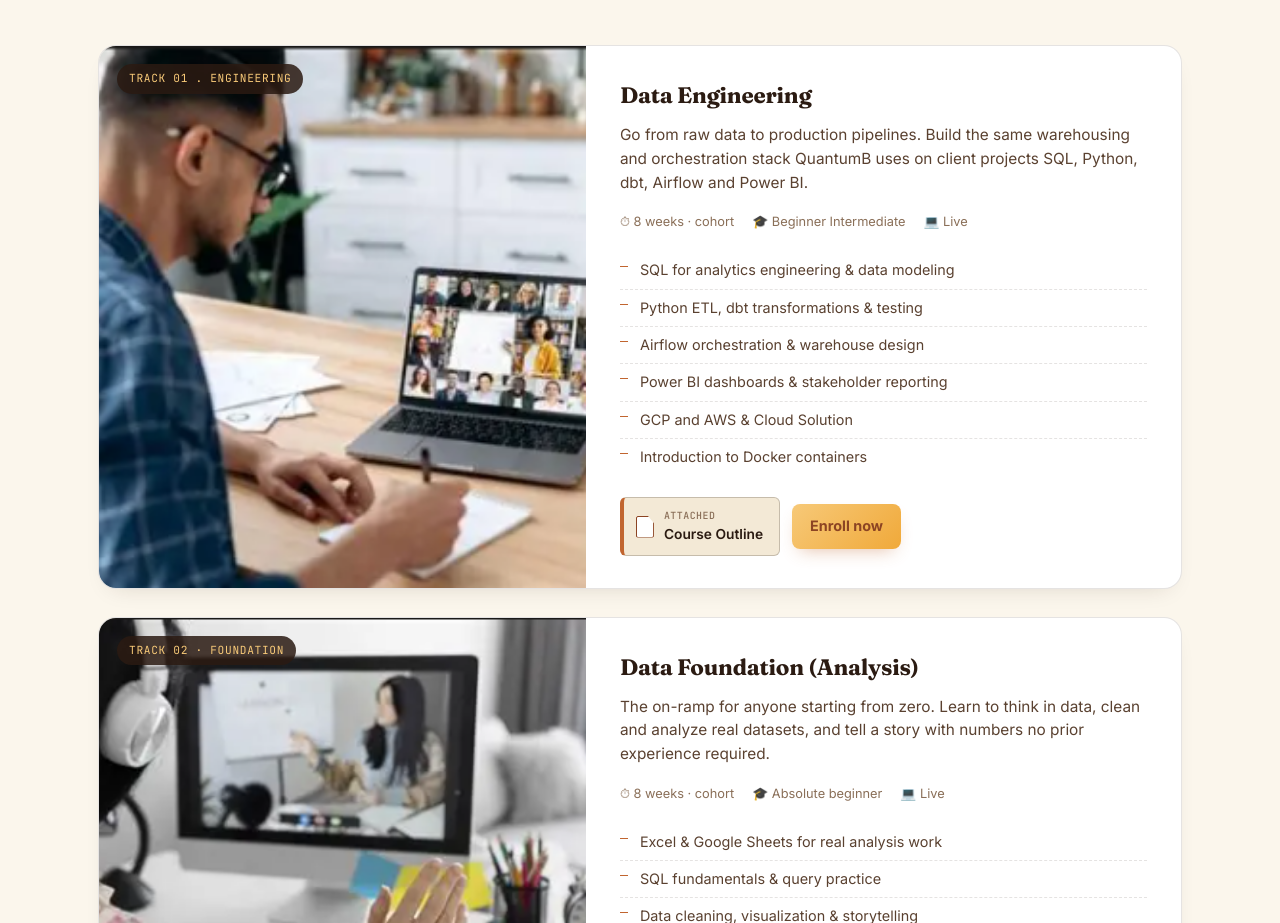
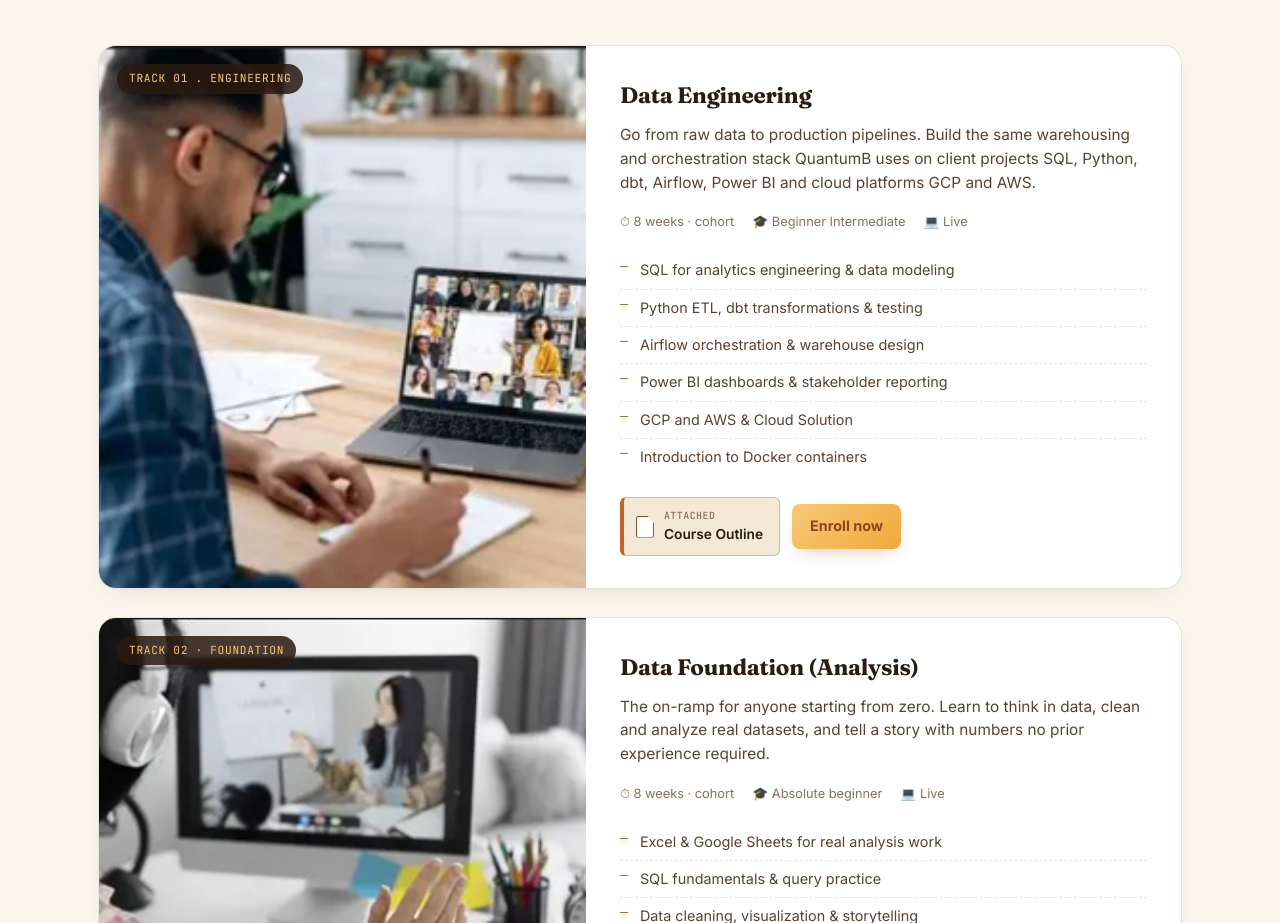
Before and after one commit to EzeBami04/learn, a plain HTML site: page index.html in a window 1280 px wide. Shown: the part 1052-1975 px from the top of the page. Drawn offline with Linux system fonts and the light colour scheme.

Commit message:
Enhance course description with cloud platforms
Updated course description to include cloud platforms GCP and AWS.

```diff
--- a/index.html
+++ b/index.html
@@ -301,7 +301,7 @@
       </div>
       <div class="course-body">
         <h3>Data Engineering</h3>
-        <p>Go from raw data to production pipelines. Build the same warehousing and orchestration stack QuantumB uses on client projects  SQL, Python, dbt, Airflow and Power BI.</p>
+        <p>Go from raw data to production pipelines. Build the same warehousing and orchestration stack QuantumB uses on client projects  SQL, Python, dbt, Airflow, Power BI and cloud platforms GCP and AWS.</p>
         <div class="course-meta">
           <span>⏱ 8 weeks · cohort</span>
           <span>🎓 Beginner  Intermediate</span>
```
